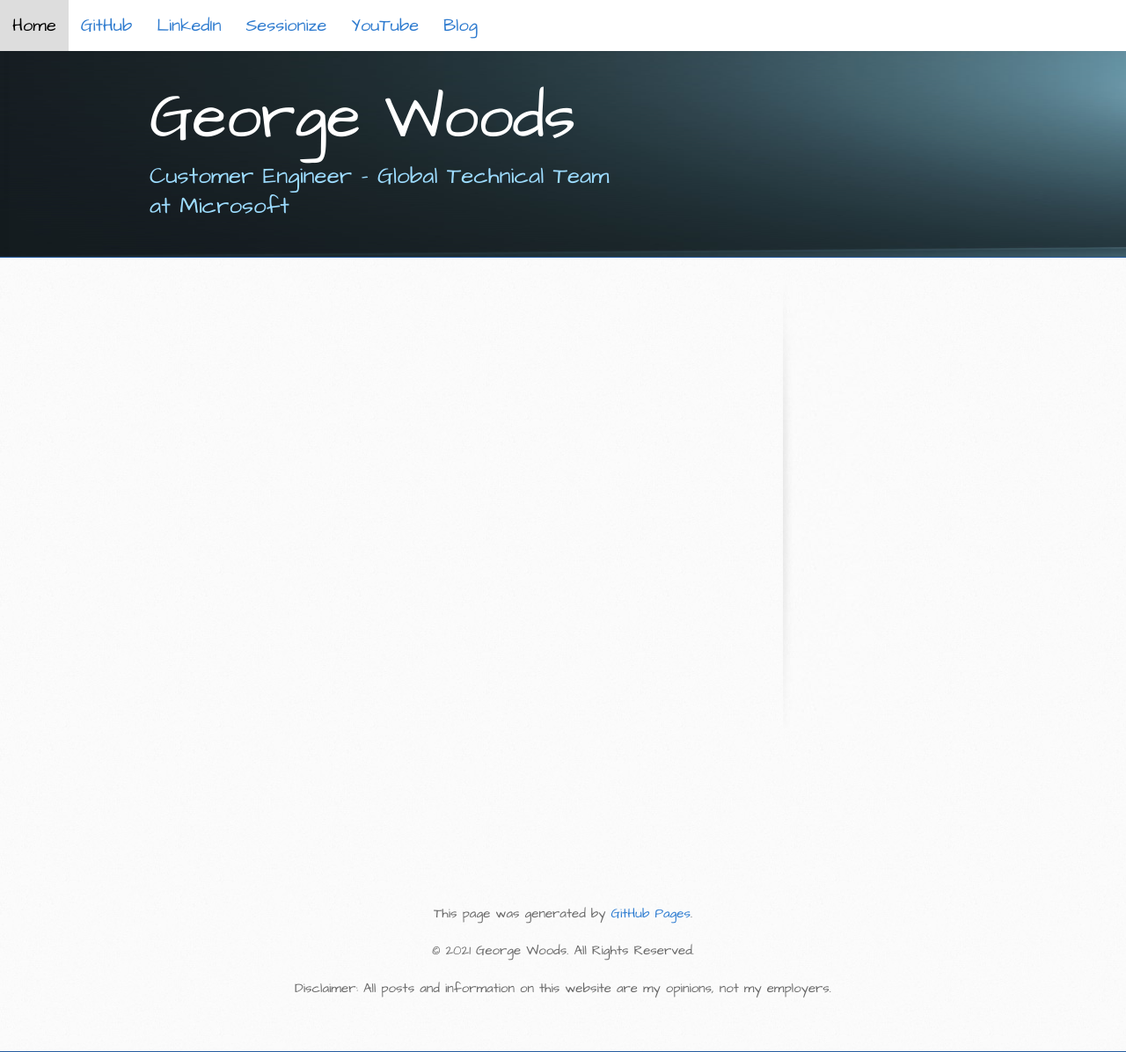
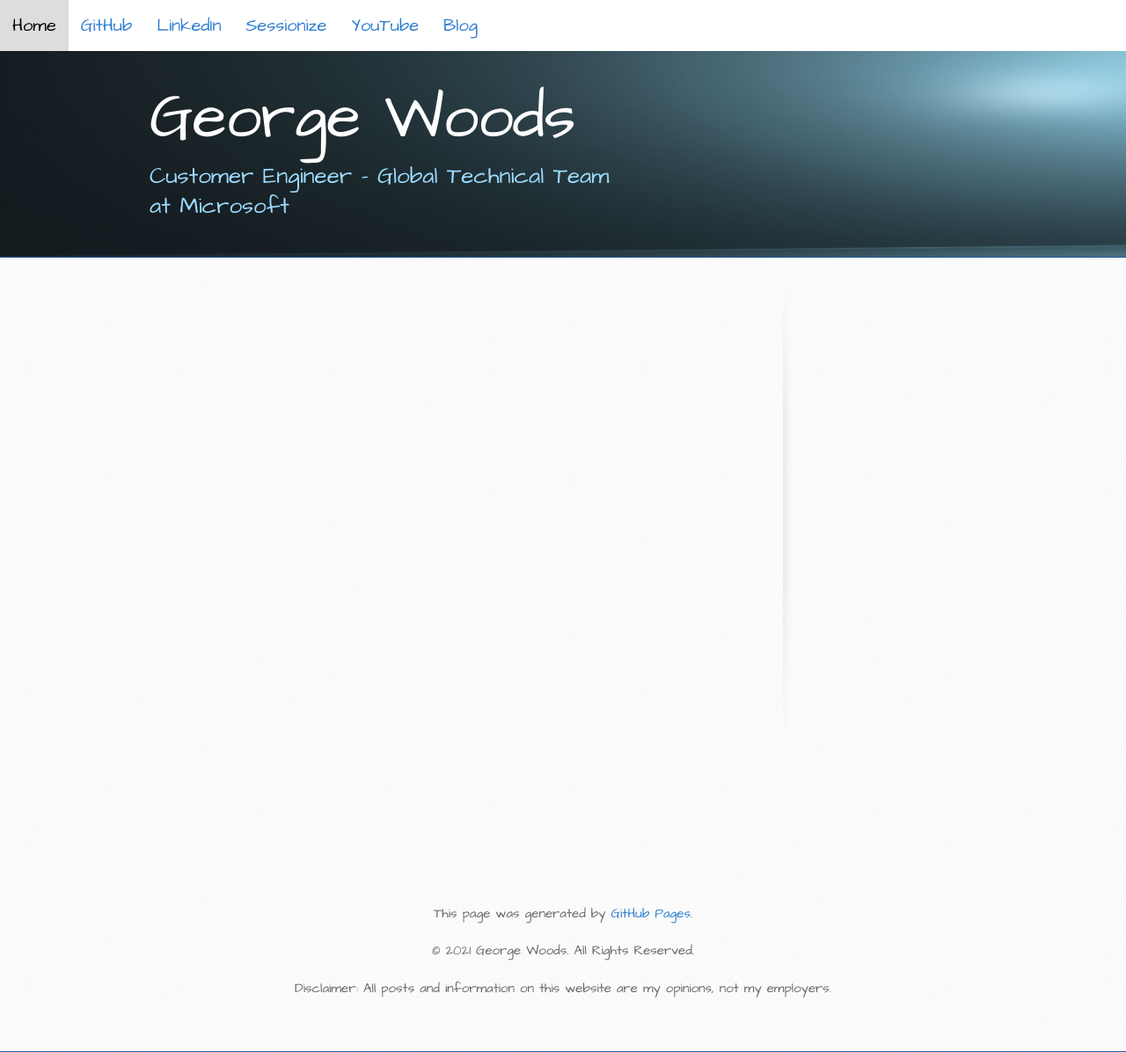
Before and after one commit to gvwoods/gvwoods.github.io, a Jekyll site: the page built from report-test.md, in a window 1280 px wide. Shown: the whole page at 88% size. Built offline with Jekyll 4.4.1, drawn with Linux system fonts in a browser that asks for light colours.

Commit message:
Update stylesheet.css

```diff
--- a/stylesheets/stylesheet.css
+++ b/stylesheets/stylesheet.css
@@ -494,7 +494,7 @@
   padding-top: 40px;
   padding-bottom: 40px;
   font-family: 'Architects Daughter', 'Helvetica Neue', Helvetica, Arial, serif;
-  background: #2e7bcf url(../images/website.png) 0 0 repeat-x;
+  background: #2e7bcf url(../images/website2.png) 0 0 repeat-x;
   border-bottom: solid 1px #275da1;
 }
 
```
